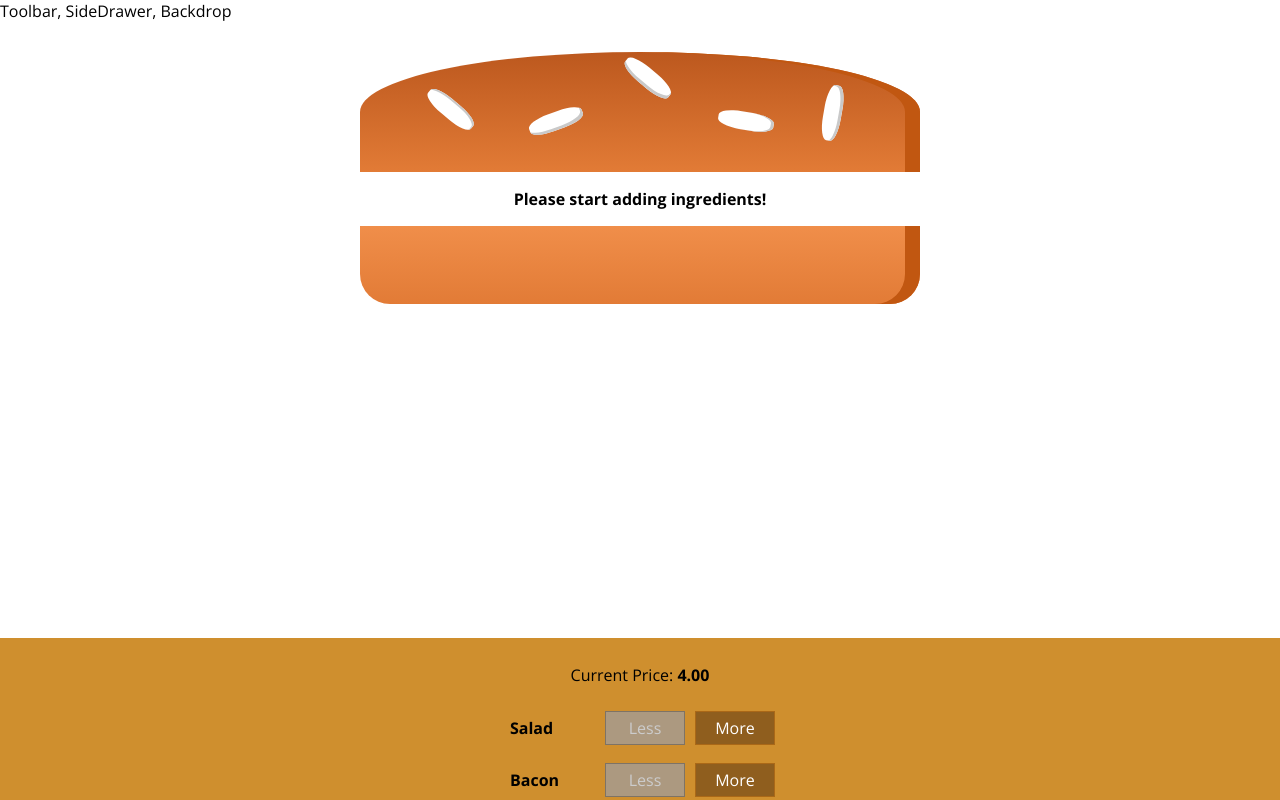
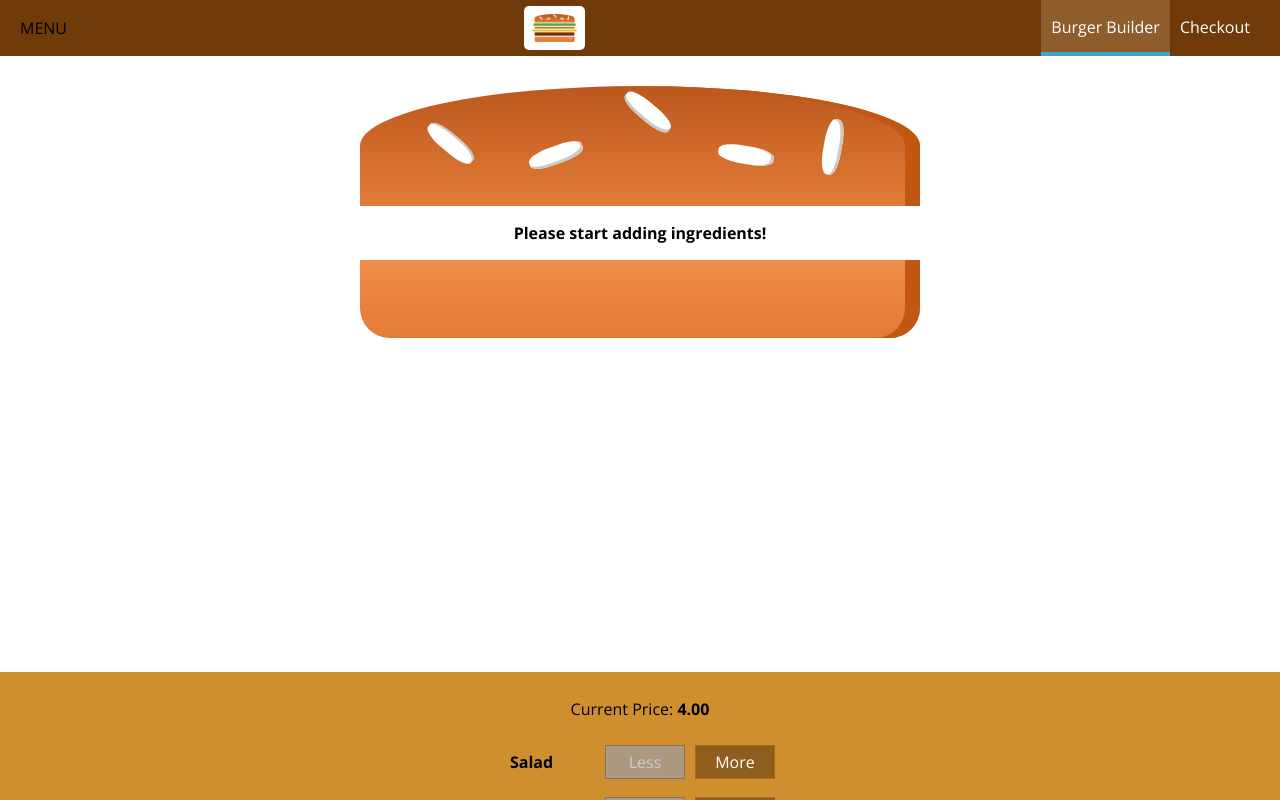
Before and after one commit to nym1k/burger-builder-v1, a React (Create React App) app: page / in a window 1280 px wide. Shown: the top 800 px of the page. Built offline with nearby package versions, Linux system fonts and the light colour scheme.

Commit message:
Added Toolbar, Nav Items, and SideDrawer

```diff
--- a/src/components/Layout/Layout.js
+++ b/src/components/Layout/Layout.js
@@ -2,10 +2,13 @@
 
 import Aux from '../../hoc/Auxiliary';
 import classes from './Layout.module.css';
+import Toolbar from '../Navigation/Toolbar/Toolbar';
+import SideDrawer from '../Navigation/SideDrawer/SideDrawer';
 
 const layout = (props) => (
   <Aux>
-    <div>Toolbar, SideDrawer, Backdrop</div>
+    <Toolbar />
+    <SideDrawer />
     <main className={classes.Content}>
         {props.children}
     </main>
--- a/src/components/Layout/Layout.module.css
+++ b/src/components/Layout/Layout.module.css
@@ -1,3 +1,3 @@
 .Content {
-  margin-top: 16px;
+  margin-top: 72px;
 }
--- /dev/null
+++ b/src/components/Logo/Logo.js
@@ -0,0 +1,12 @@
+import React from 'react';
+
+import burgerLogo from '../../assets/images/burger-logo.png';
+import classes from './Logo.module.css';
+
+const logo = (props) => (
+  <div className={classes.Logo} style={{height: props.height}}>
+    <img src={burgerLogo} alt="MyBurger" />
+  </div>
+);
+
+export default logo;
--- /dev/null
+++ b/src/components/Logo/Logo.module.css
@@ -0,0 +1,11 @@
+.Logo {
+  background-color: #fff;
+  padding: 8px;
+  height: 100%;
+  box-sizing: border-box;
+  border-radius: 5px;
+}
+
+.Logo img {
+  height: 100%;
+}
--- /dev/null
+++ b/src/components/Navigation/NavigationItems/NavigationItem/NavigationItem.js
@@ -0,0 +1,14 @@
+import React from 'react';
+
+import classes from './NavigationItem.module.css';
+
+const navigationItem = (props) => (
+  <li className={classes.NavigationItem}>
+    <a
+      href={props.link}
+      className={props.active ? classes.active : null}
+    >{props.children}</a>
+  </li>
+)
+
+export default navigationItem;
--- /dev/null
+++ b/src/components/Navigation/NavigationItems/NavigationItem/NavigationItem.module.css
@@ -0,0 +1,25 @@
+.NavigationItem {
+  margin: 0;
+  box-sizing: border-box;
+  display: flex;
+  height: 100%;
+  align-items: center;
+}
+
+.NavigationItem a {
+  color: white;
+  text-decoration: none;
+  height: 100%;
+  padding: 16px 10px;
+  border-bottom: 4px solid transparent;
+  box-sizing: border-box;
+  display: block;
+}
+
+.NavigationItem a:hover,
+.NavigationItem a:active,
+.NavigationItem a.active {
+  background-color: #8F5C2C;
+  border-bottom: 4px solid #40A4C8;
+  color: white;
+}
--- /dev/null
+++ b/src/components/Navigation/NavigationItems/NavigationItems.js
@@ -0,0 +1,13 @@
+import React from 'react';
+
+import classes from './NavigationItems.module.css';
+import NavigationItem from './NavigationItem/NavigationItem';
+
+const navigationItems = () => (
+  <ul className={classes.NavigationItems}>
+    <NavigationItem link="/" active>Burger Builder</NavigationItem>
+    <NavigationItem link="/">Checkout</NavigationItem>
+  </ul>
+)
+
+export default navigationItems;
--- /dev/null
+++ b/src/components/Navigation/NavigationItems/NavigationItems.module.css
@@ -0,0 +1,8 @@
+.NavigationItems {
+  margin: 0;
+  padding: 0;
+  list-style: none;
+  display: flex;
+  align-items: center;
+  height: 100%;
+}
--- /dev/null
+++ b/src/components/Navigation/SideDrawer/SideDrawer.js
@@ -0,0 +1,21 @@
+import React from 'react';
+
+import Logo from '../../Logo/Logo';
+import NavigationItems from '../NavigationItems/NavigationItems';
+import classes from './SideDrawer.module.css';
+
+const sideDrawer = (props) => {
+  // ...
+  return (
+    <div className={classes.SideDrawer}>
+      <div className={classes.Logo}>
+        <Logo />
+      </div>
+      <nav>
+        <NavigationItems />
+      </nav>
+    </div>
+  );
+};
+
+export default sideDrawer;
--- /dev/null
+++ b/src/components/Navigation/SideDrawer/SideDrawer.module.css
@@ -0,0 +1,31 @@
+.SideDrawer {
+  position: fixed;
+  width: 280px;
+  max-width: 70%;
+  height: 100%;
+  left: 0;
+  top: 0;
+  z-index: 200;
+  background-color: white;
+  padding: 32px 16px;
+  box-sizing: border-box;
+  transition: transform 0.3s ease-out;
+}
+
+@media (min-width: 500px) {
+  .SideDrawer {
+    display: none;
+  }
+}
+
+.Open {
+  transform: translateX(0);
+}
+
+.Close {
+  transform: translateX(-100%);
+}
+
+.Logo {
+  height: 11%;
+}
--- /dev/null
+++ b/src/components/Navigation/Toolbar/Toolbar.js
@@ -0,0 +1,19 @@
+import React from 'react';
+
+import classes from './Toolbar.module.css';
+import Logo from '../../Logo/Logo';
+import NavigationItems from '../NavigationItems/NavigationItems';
+
+const toolbar = (props) => (
+  <header className={classes.Toolbar}>
+    <div>MENU</div>
+    <div className={classes.Logo}>
+      <Logo />
+    </div>
+    <nav>
+      <NavigationItems />
+    </nav>
+  </header>
+);
+
+export default toolbar;
--- /dev/null
+++ b/src/components/Navigation/Toolbar/Toolbar.module.css
@@ -0,0 +1,22 @@
+.Toolbar {
+  height: 56px;
+  width: 100%;
+  position: fixed;
+  top: 0;
+  left: 0;
+  background-color: #703B09;
+  display: flex;
+  justify-content: space-between;
+  align-items: center;
+  padding: 0 20px;
+  box-sizing: border-box;
+  z-index: 90;
+}
+
+.Toolbar nav {
+  height: 100%;
+}
+
+.Logo {
+  height: 80%;
+}
```
Also changed, not shown: src/assets/images/burger-logo.png (added).
